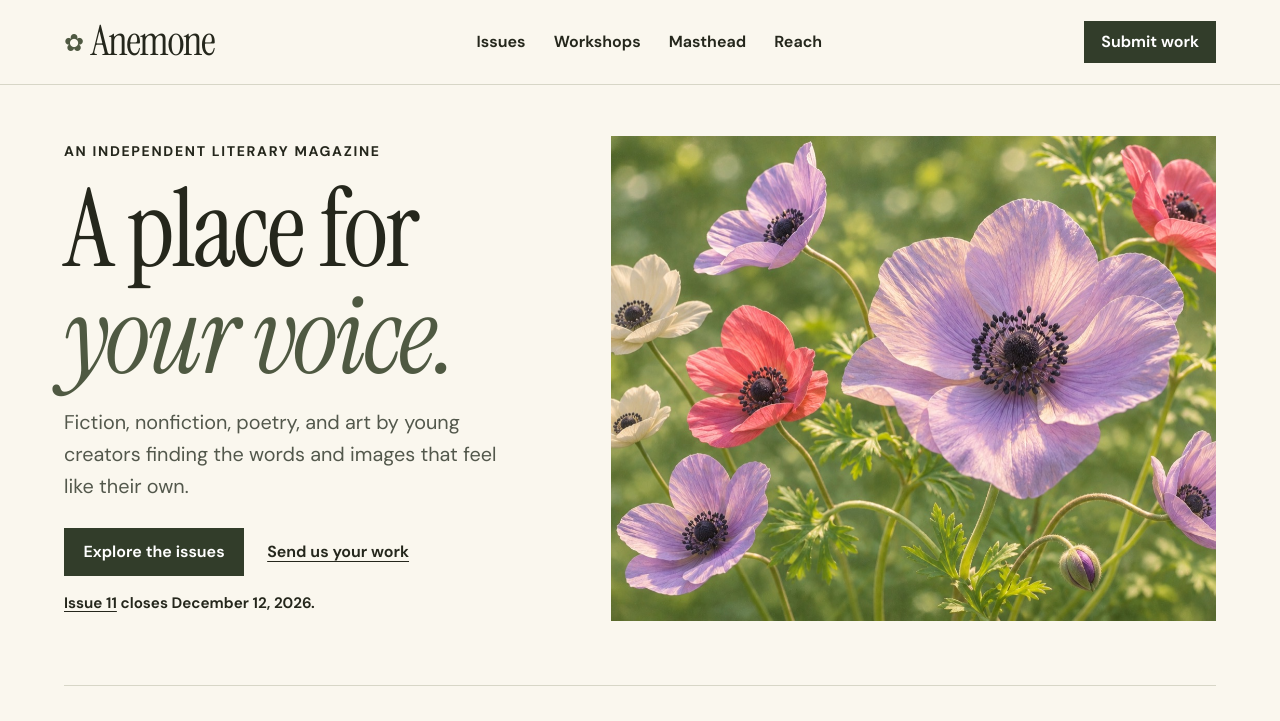
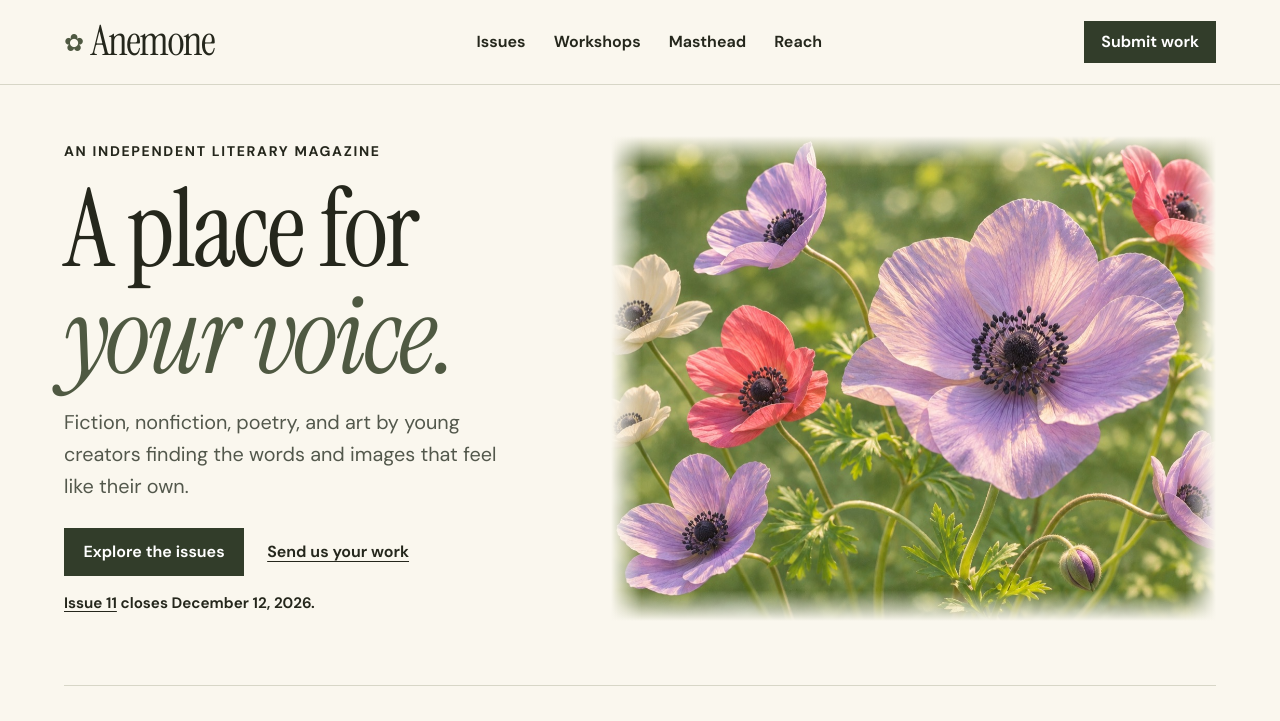
Before and after one commit to audrikaoc/anemonemagazine, a plain HTML site: page docs/index.html in a window 1280 px wide. Shown: the top 721 px of the page. Drawn offline with Linux system fonts and the light colour scheme.

Commit message:
Soften the homepage artwork edges

```diff
--- a/docs/assets/site.css
+++ b/docs/assets/site.css
@@ -68,8 +68,18 @@ p:last-child { margin-bottom: 0; }
 .hero h1 em { color: var(--accent); }
 .hero .lede { max-width: 32ch; }
 .hero-copy [data-deadline] { margin: .9rem 0 0; font-size: .95rem; font-weight: 650; }
-.hero-art { overflow: hidden; aspect-ratio: 5 / 4; background: #e6e9dc; }
+.hero-art { position: relative; overflow: hidden; aspect-ratio: 5 / 4; background: #e6e9dc; }
 .hero-art img { width: 100%; height: 100%; object-fit: cover; object-position: 63% center; }
+.hero-art::after {
+  --edge-fade: clamp(.75rem, 2.4vw, 2rem);
+  position: absolute;
+  inset: 0;
+  background:
+    linear-gradient(90deg, var(--paper), transparent var(--edge-fade), transparent calc(100% - var(--edge-fade)), var(--paper)),
+    linear-gradient(180deg, var(--paper), transparent var(--edge-fade), transparent calc(100% - var(--edge-fade)), var(--paper));
+  content: '';
+  pointer-events: none;
+}
 .section { padding-bottom: clamp(3rem, 6vw, 6rem); }
 .mission-inner { display: grid; grid-template-columns: minmax(0, .75fr) minmax(0, 1.25fr); gap: 1rem 2rem; padding-block: clamp(1.5rem, 3vw, 2.75rem); border-block: 1px solid var(--rule); }
 .mission-inner p { max-width: 58ch; font-size: clamp(1.075rem, 1.5vw, 1.25rem); }
```
